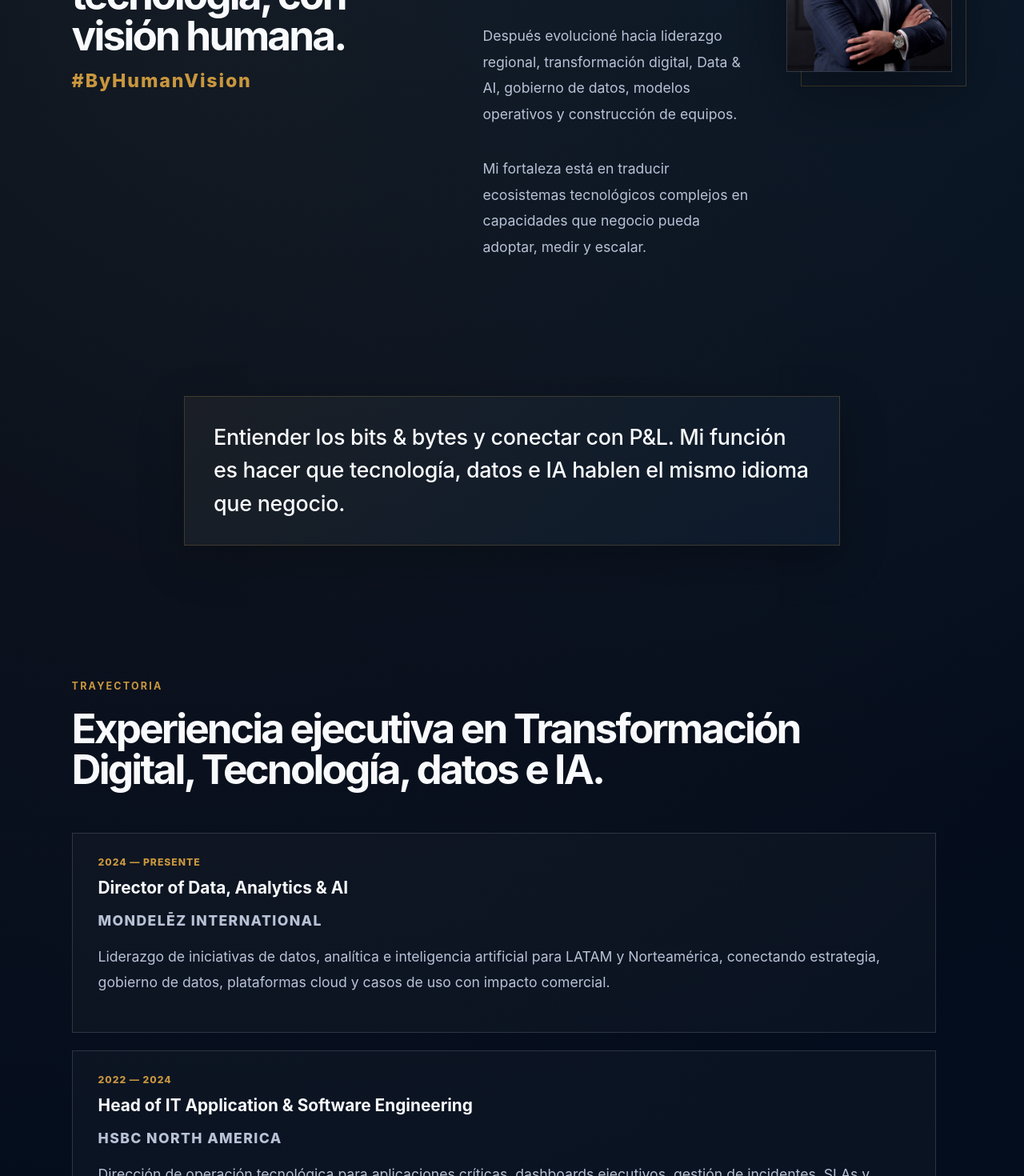
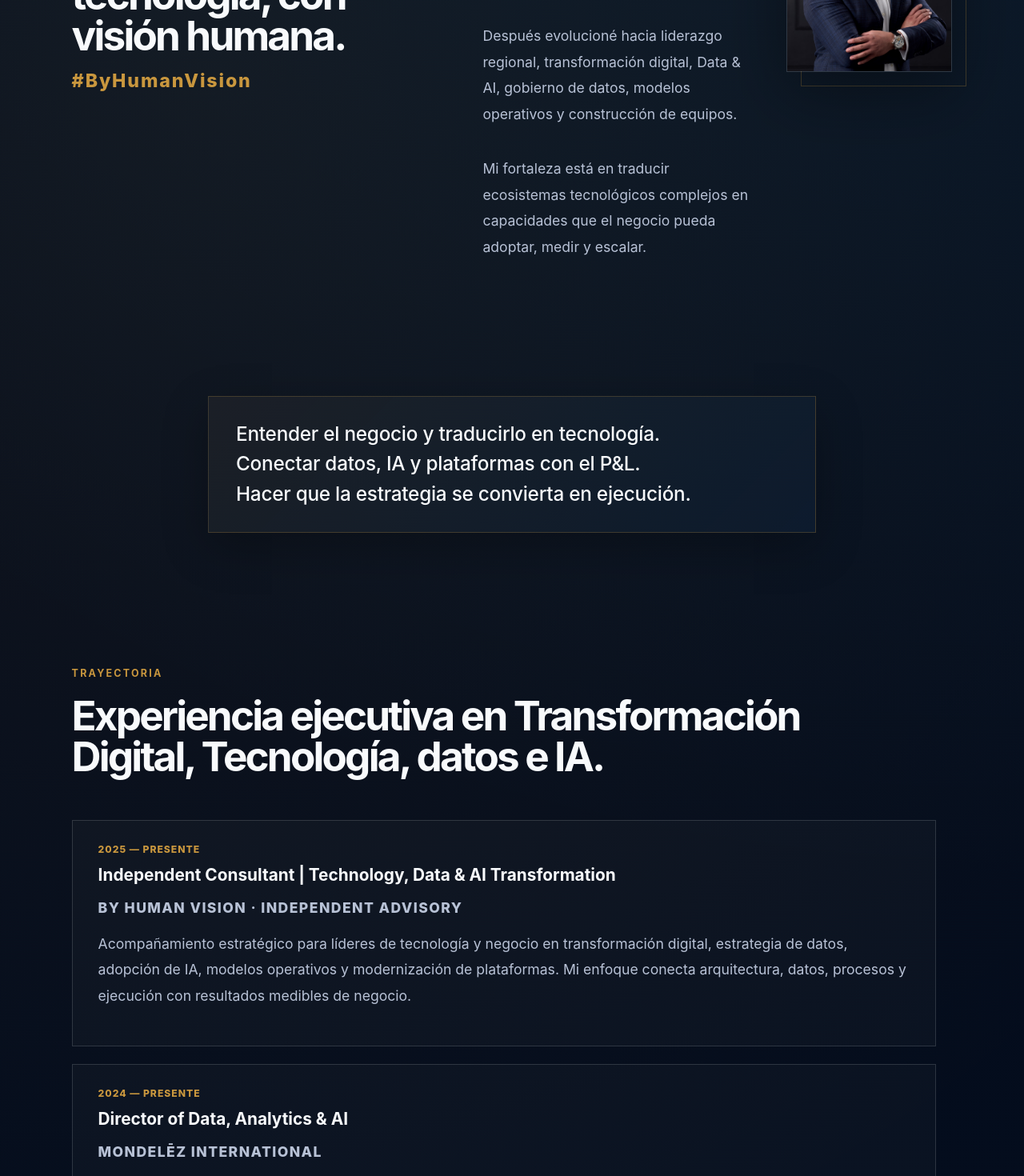
Before and after one commit to israelpg80/by-human-vision, a React (Vite) app: page / in a window 1280 px wide. Shown: the part 1330-2800 px from the top of the page at 80% size. Built offline with nearby package versions, Linux system fonts and the light colour scheme.

Commit message:
Add independent advisory experience

```diff
--- a/index.html
+++ b/index.html
@@ -1,11 +1,40 @@
 <!doctype html>
-<html lang="en">
+<html lang="es">
   <head>
     <meta charset="UTF-8" />
     <link rel="icon" type="image/svg+xml" href="/favicon.svg" />
     <meta name="viewport" content="width=device-width, initial-scale=1.0" />
+
     <title>By Human Vision | Israel Pérez García</title>
+
+    <meta
+      name="description"
+      content="Sitio personal de Israel Pérez García, líder senior en tecnología, datos, ingeniería e inteligencia artificial. By Human Vision conecta estrategia, plataformas digitales, visión humana e impacto de negocio."
+    />
+
+    <meta
+      name="keywords"
+      content="Israel Pérez García, By Human Vision, Data, AI, Artificial Intelligence, Technology Leadership, Data Strategy, Digital Transformation, Analytics, Executive Leadership"
+    />
+
+    <meta name="author" content="Israel Pérez García" />
+
+    <meta property="og:title" content="By Human Vision | Israel Pérez García" />
+    <meta
+      property="og:description"
+      content="Tecnología, datos e inteligencia artificial con visión humana e impacto empresarial."
+    />
+    <meta property="og:type" content="website" />
+    <meta property="og:url" content="https://israelpg80.github.io/by-human-vision/" />
+
+    <meta name="twitter:card" content="summary_large_image" />
+    <meta name="twitter:title" content="By Human Vision | Israel Pérez García" />
+    <meta
+      name="twitter:description"
+      content="Tecnología, datos e inteligencia artificial con visión humana e impacto empresarial."
+    />
   </head>
+
   <body>
     <div id="root"></div>
     <script type="module" src="/src/main.jsx"></script>
--- a/src/App.css
+++ b/src/App.css
@@ -258,9 +258,9 @@ h3 {
 }
 
 .quote-card {
-  max-width: 820px;
+  max-width: 760px;
   margin: 0 auto;
-  padding: 30px 36px;
+  padding: 28px 34px;
   border: 1px solid rgba(201, 151, 62, 0.24);
   background:
     linear-gradient(135deg, rgba(201, 151, 62, 0.08), rgba(56, 189, 248, 0.04)),
@@ -271,7 +271,7 @@ h3 {
 .quote-card p {
   margin: 0;
   color: var(--text);
-  font-size: clamp(1.25rem, 2.1vw, 1.8rem);
+  font-size: clamp(1.2rem, 1.9vw, 1.65rem);
   line-height: 1.55;
   font-weight: 500;
   letter-spacing: -0.01em;
@@ -445,11 +445,18 @@ h3 {
 .footer {
   display: flex;
   justify-content: space-between;
+  align-items: center;
   gap: 20px;
-  padding: 28px 7vw;
+  padding: 30px 7vw;
   border-top: 1px solid var(--line);
   color: var(--muted);
-  font-size: 0.85rem;
+  font-size: 0.95rem;
+  letter-spacing: 0.02em;
+}
+
+.footer span:last-child {
+  color: var(--gold);
+  font-weight: 700;
 }
 
 @media (max-width: 1180px) {
--- a/src/App.jsx
+++ b/src/App.jsx
@@ -3,6 +3,13 @@ import profilePhoto from './assets/israel-profile.jpg'
 import './App.css'
 
 const experience = [
+  {
+    year: '2025 — Presente',
+    role: 'Independent Consultant | Technology, Data & AI Transformation',
+    company: 'By Human Vision · Independent Advisory',
+    description:
+  'Acompañamiento estratégico para líderes de tecnología y negocio en transformación digital, estrategia de datos, adopción de IA, modelos operativos y modernización de plataformas. Mi enfoque conecta arquitectura, datos, procesos y ejecución con resultados medibles de negocio.',
+  },
   {
     year: '2024 — Presente',
     role: 'Director of Data, Analytics & AI',
@@ -157,7 +164,7 @@ function App() {
         <div className="hero-panel">
           <div className="panel-card">
             <span className="metric">20+</span>
-            <p>Años liderando tecnología, datos y transformación.</p>
+            <p>Años liderando tecnología, datos y transformación digital.</p>
           </div>
           <div className="panel-card">
             <span className="metric">54</span>
@@ -191,7 +198,7 @@ function App() {
             </p>
             <p>
               Mi fortaleza está en traducir ecosistemas tecnológicos complejos en
-              capacidades que negocio pueda adoptar, medir y escalar.
+              capacidades que el negocio pueda adoptar, medir y escalar.
             </p>
           </div>
 
@@ -208,10 +215,12 @@ function App() {
       <section className="section quote-section">
         <div className="quote-card">
           <p>
-            Entiender los bits & bytes y conectar con P&L. Mi función
-            es hacer que tecnología, datos e IA hablen el mismo idioma que
-            negocio.
-          </p>
+            Entender el negocio y traducirlo en tecnología.
+            <br />
+            Conectar datos, IA y plataformas con el P&L.
+            <br />
+             Hacer que la estrategia se convierta en ejecución.
+           </p>
         </div>
       </section>
 
@@ -306,10 +315,10 @@ function App() {
 
       <section id="contacto" className="section contact-section">
         <p className="section-kicker">Contacto</p>
-        <h2>Construyamos tecnología con visión humana.</h2>
+        <h2>Construyamos capacidades tecnológicas que el negocio pueda adoptar, medir y escalar.</h2>
         <p>
-          Disponible para colaboración estratégica, conferencias, advisory y
-          proyectos relacionados con Data, Analytics, AI y transformación digital.
+          Disponible para conferencias, paneles ejecutivos, advisory y colaboración
+          estratégica en tecnología, datos, inteligencia artificial y transformación digital.
         </p>
 
         <div className="contact-actions">
@@ -318,7 +327,7 @@ function App() {
           </a>
           <a
             className="button secondary"
-            href="https://www.linkedin.com/"
+            href="https://www.linkedin.com/in/israelperezgarcia/"
             target="_blank"
             rel="noreferrer"
           >
@@ -329,7 +338,7 @@ function App() {
 
       <footer className="footer">
         <span>© {currentYear} By Human Vision</span>
-        <span>Built as a SPA with React + Vite</span>
+        <span>Technology · Data & AI · Human Insight</span>
       </footer>
     </main>
   )
```
